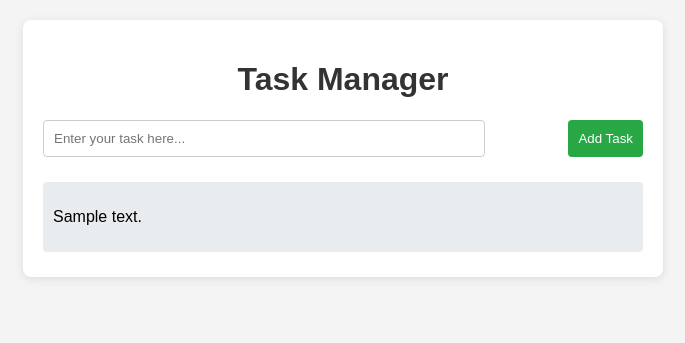
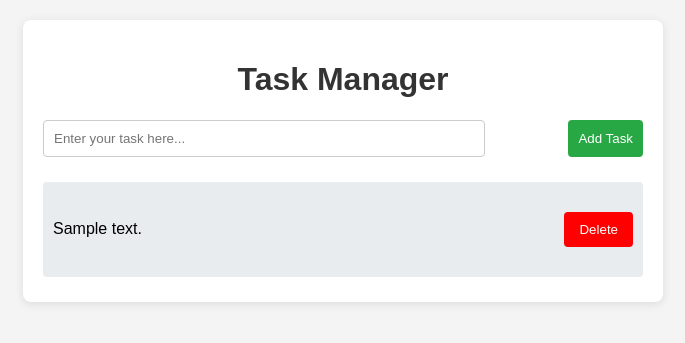
Before and after one commit to IsaMukadam/Basic-Task-Management-Web-App, a Flask app: page / in a window 1280 px wide. Shown: the top 343 px of the page, without its empty margins (297-982 px from the left). Run offline with Flask 3, Linux system fonts and the light colour scheme; tables that the repository leaves empty hold one stand-in row (values such as "Sample post").

Commit message:
Added delete task functionality

```diff
--- a/app/routes.py
+++ b/app/routes.py
@@ -1,5 +1,5 @@
 from flask import render_template, request, redirect, url_for
-from . import db, app  # Import the app instance here
+from . import db, app
 from .models import Task
 
 @app.route("/", methods=["GET", "POST"])
@@ -14,3 +14,10 @@ def home():
 
     tasks = Task.query.all()
     return render_template("home.html", tasks=tasks)
+
+@app.route("/delete/<int:task_id>", methods=["POST"])
+def delete_task(task_id):
+    task = Task.query.get_or_404(task_id)
+    db.session.delete(task)
+    db.session.commit()
+    return redirect(url_for("home"))
--- a/app/static/css/styles.css
+++ b/app/static/css/styles.css
@@ -35,14 +35,14 @@ input[type="text"] {
 button {
     padding: 10px;
     border: none;
-    background-color: #28a745;
+    background-color: #28a745; /* Green background for submit button */
     color: white;
     border-radius: 4px;
     cursor: pointer;
 }
 
 button:hover {
-    background-color: #218838;
+    background-color: #218838; /* Darker green on hover */
 }
 
 .task-list {
@@ -55,4 +55,34 @@ button:hover {
     padding: 10px;
     margin: 5px 0;
     border-radius: 4px;
+    display: flex; /* Use flexbox for task box */
+    justify-content: space-between; /* Space out content */
+    align-items: center; /* Center vertically */
 }
+
+.task-content {
+    flex-grow: 1; /* Allow text to take remaining space */
+    display: flex; /* Use flexbox for task content */
+    justify-content: space-between; /* Space out text and button */
+    align-items: center; /* Center content vertically */
+    height: 100%; /* Full height for vertical centering */
+}
+
+.task-content p {
+    margin: 0; /* Remove default margin from the paragraph */
+    line-height: 30px; /* Set line height for vertical centering */
+}
+
+.delete-btn {
+    background-color: red; /* Red background */
+    color: white; /* White text */
+    border: none; /* No border */
+    padding: 10px 15px; /* Similar padding to submit button */
+    border-radius: 4px; /* Rounded corners */
+    cursor: pointer; /* Pointer cursor */
+    margin-top: 20px;
+}
+
+.delete-btn:hover {
+    background-color: darkred; /* Darker red on hover */
+}
--- a/app/templates/home.html
+++ b/app/templates/home.html
@@ -13,13 +13,20 @@
             <input type="text" name="task" placeholder="Enter your task here..." required>
             <button type="submit">Add Task</button>
         </form>
+
         <div class="task-list">
             {% for task in tasks %}
                 <div class="task-box">
-                    <p>{{ task.content }}</p>
+                    <div class="task-content">
+                        <p>{{ task.content }}</p>
+                        <form action="/delete/{{ task.id }}" method="POST" style="display: inline;">
+                            <button type="submit" class="delete-btn">Delete</button>
+                        </form>
+                    </div>
                 </div>
             {% endfor %}
         </div>
+
     </div>
     <script src="{{ url_for('static', filename='js/scripts.js') }}"></script>
 </body>
```
Also changed, not shown: instance/site.db.
